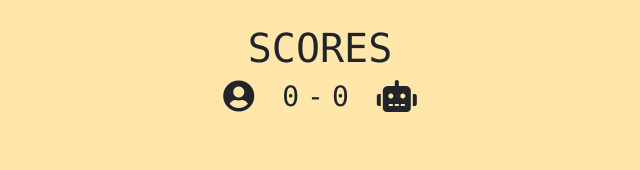
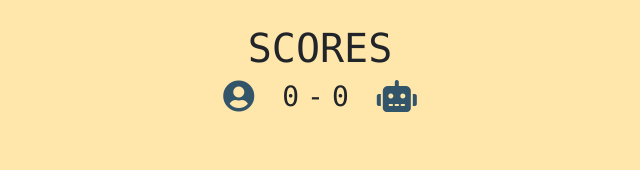
Before and after one commit to OsasAzamegbe/Rock-Paper-Scissors-JS, a plain HTML site: page index.html in a window 1280 px wide. Shown: the top 170 px of the page, without its empty margins (320-960 px from the left). Drawn offline with nearby package versions, Linux system fonts and the light colour scheme.

```diff
--- a/index.css
+++ b/index.css
@@ -15,4 +15,5 @@
 .fa-robot,
 .fa-user-circle{
   font-size: xx-large;
+  color: rgb(51, 85, 105);
 }
```
